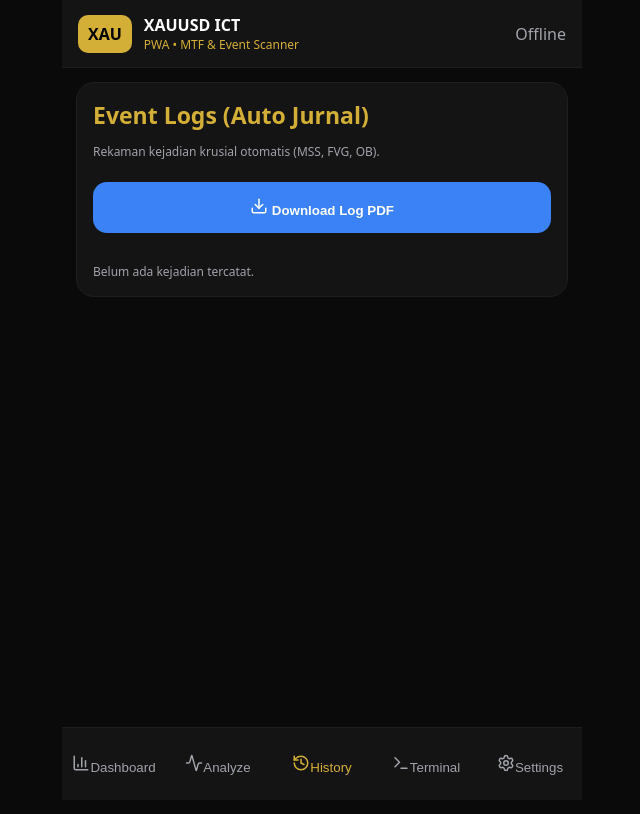
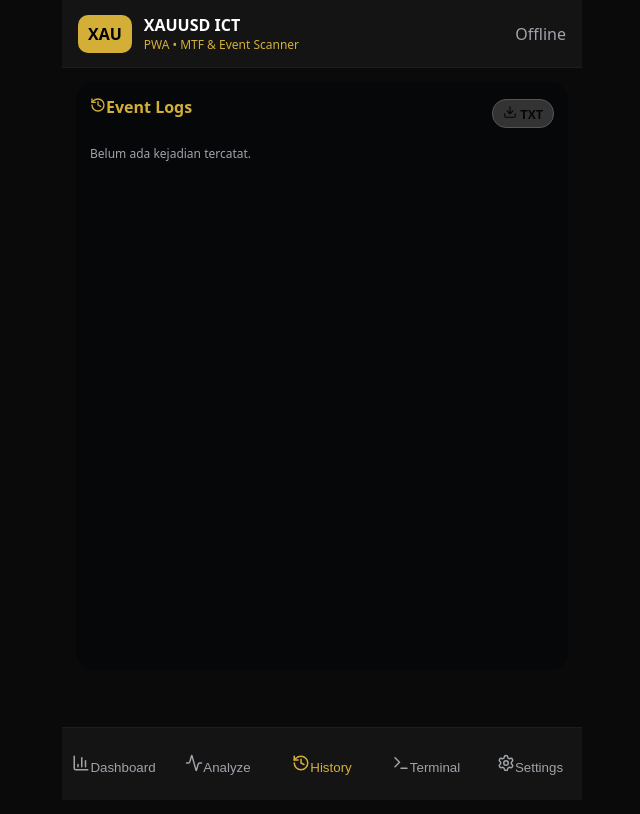
Before and after one commit to suhaimitoamy/ai-chart-analyzer-pwa, a React (Vite) app: page / in a window 1280 px wide. Both pictures are taken after a click on the button "History". Shown: the top 814 px of the page, without its empty margins (318-958 px from the left). Built offline with nearby package versions, Linux system fonts and the light colour scheme.

Commit message:
style: change event logs to terminal style and switch PDF download to TXT

```diff
--- a/src/App.jsx
+++ b/src/App.jsx
@@ -724,31 +724,19 @@ Harga: ${p2(p)}`;
   }
 
   function downloadPdf() {
-    if (typeof window.html2pdf === 'undefined') { log("PDF engine loading, try again."); return; }
-    let wins = trades.filter(t=>t.result==="WIN").length;
-    let losses = trades.filter(t=>t.result==="LOSS").length;
-    let winrate = trades.length ? (wins/trades.length*100).toFixed(1) : 0;
-
-    let el = document.createElement("div");
-    el.innerHTML = `
-      <div style="padding:40px;font-family:sans-serif;color:#000;">
-        <h1 style="border-bottom:2px solid #ccc;padding-bottom:10px;">Trading Performance Report</h1>
-        <p style="color:#555;">Generated by XAUUSD ICT PWA</p>
-        <h3 style="margin-top:30px;">Summary Statistics</h3>
-        <ul style="line-height:1.8;font-size:16px;">
-          <li>Total Trades: <b>${trades.length}</b></li>
-          <li>Winning Trades: <b>${wins}</b></li>
-          <li>Losing Trades: <b>${losses}</b></li>
-          <li>Win/Loss Ratio: <b>${winrate}%</b></li>
-        </ul>
-        <h3 style="margin-top:30px;">Latest Trades</h3>
-        <table style="width:100%;border-collapse:collapse;text-align:left;">
-          <tr style="border-bottom:1px solid #000;"><th>Date</th><th>Type</th><th>Result</th><th>Entry</th></tr>
-          ${trades.slice(0, 15).map(t => `<tr style="border-bottom:1px solid #ddd;"><td>${dtext(t.timestamp)}</td><td>${t.type}</td><td>${t.result}</td><td>${p2(t.entry)}</td></tr>`).join('')}
-        </table>
-      </div>
-    `;
-    window.html2pdf().from(el).save(`Trading_Report_${Date.now()}.pdf`);
+    let filteredLogs = logs.filter(l => l.includes("Momentum") || l.includes("Target") || l.includes("Harga") || l.includes("Terdeteksi") || l.includes("Dijebol"));
+    if (filteredLogs.length === 0) {
+        alert("Belum ada event log untuk diunduh.");
+        return;
+    }
+    let textContent = "--- AMY FX EVENT LOGS ---\n\n" + filteredLogs.join("\n");
+    let blob = new Blob([textContent], {type: "text/plain"});
+    let url = URL.createObjectURL(blob);
+    let a = document.createElement("a");
+    a.href = url;
+    a.download = `Event_Logs_${Date.now()}.txt`;
+    a.click();
+    URL.revokeObjectURL(url);
   }
 
   function handleSaveConnect() {
@@ -850,17 +838,16 @@ Harga: ${p2(p)}`;
           </section>
         )}
         {tab === "History" && (
-          <section className="card">
-            <div className="page-title">Event Logs (Auto Jurnal)</div>
-            <p className="muted">Rekaman kejadian krusial otomatis (MSS, FVG, OB).</p>
-            <button className="action" onClick={downloadPdf} style={{margin:"10px 0", background:"#3b82f6", color:"#fff"}}>
-              <Download size={18} /> Download Log PDF
-            </button>
-            <div style={{marginTop:"20px", display:"flex", flexDirection:"column", gap:"10px"}}>
+          <section className="terminal">
+            <div style={{display: "flex", justifyContent: "space-between", alignItems: "center", marginBottom: "15px"}}>
+               <Title icon={<History size={16} />} text="Event Logs" />
+               <button className="action" onClick={downloadPdf} style={{padding: "5px 10px", width: "auto", margin: 0, fontSize: "12px", background: "#333", border: "1px solid #555"}}>
+                 <Download size={14} /> TXT
+               </button>
+            </div>
+            <div style={{display:"flex", flexDirection:"column", gap:"5px"}}>
                {logs.filter(l => l.includes("Momentum") || l.includes("Target") || l.includes("Harga") || l.includes("Terdeteksi") || l.includes("Dijebol")).map((l, i) => (
-                  <div key={i} style={{background:"#1e1e1e", padding:"15px", borderRadius:"10px", borderLeft:"4px solid var(--primary-gold)"}}>
-                     {l}
-                  </div>
+                  <div className="log" key={i}>› {l}</div>
                ))}
                {logs.length === 0 && <div className="muted">Belum ada kejadian tercatat.</div>}
             </div>
```
